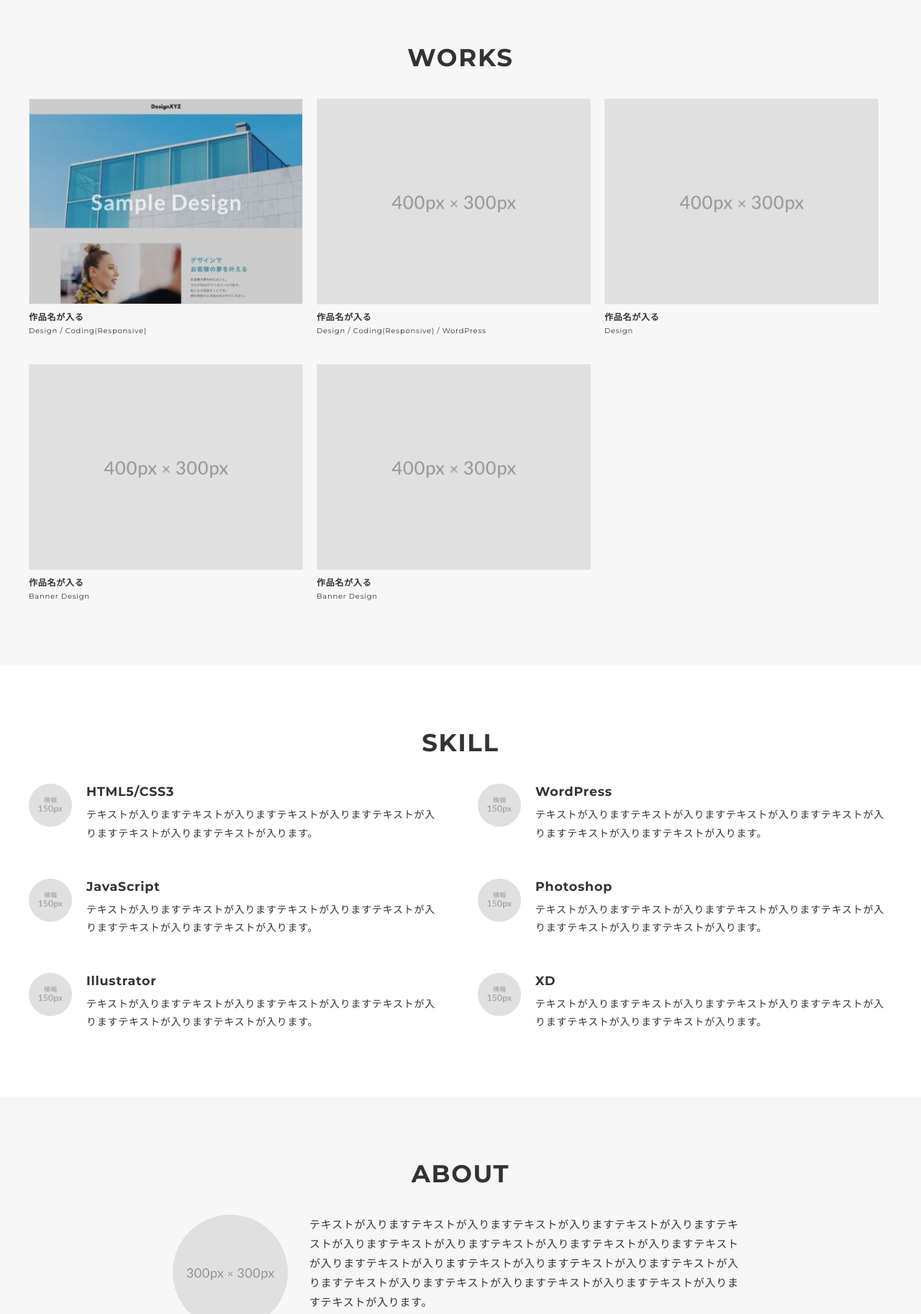
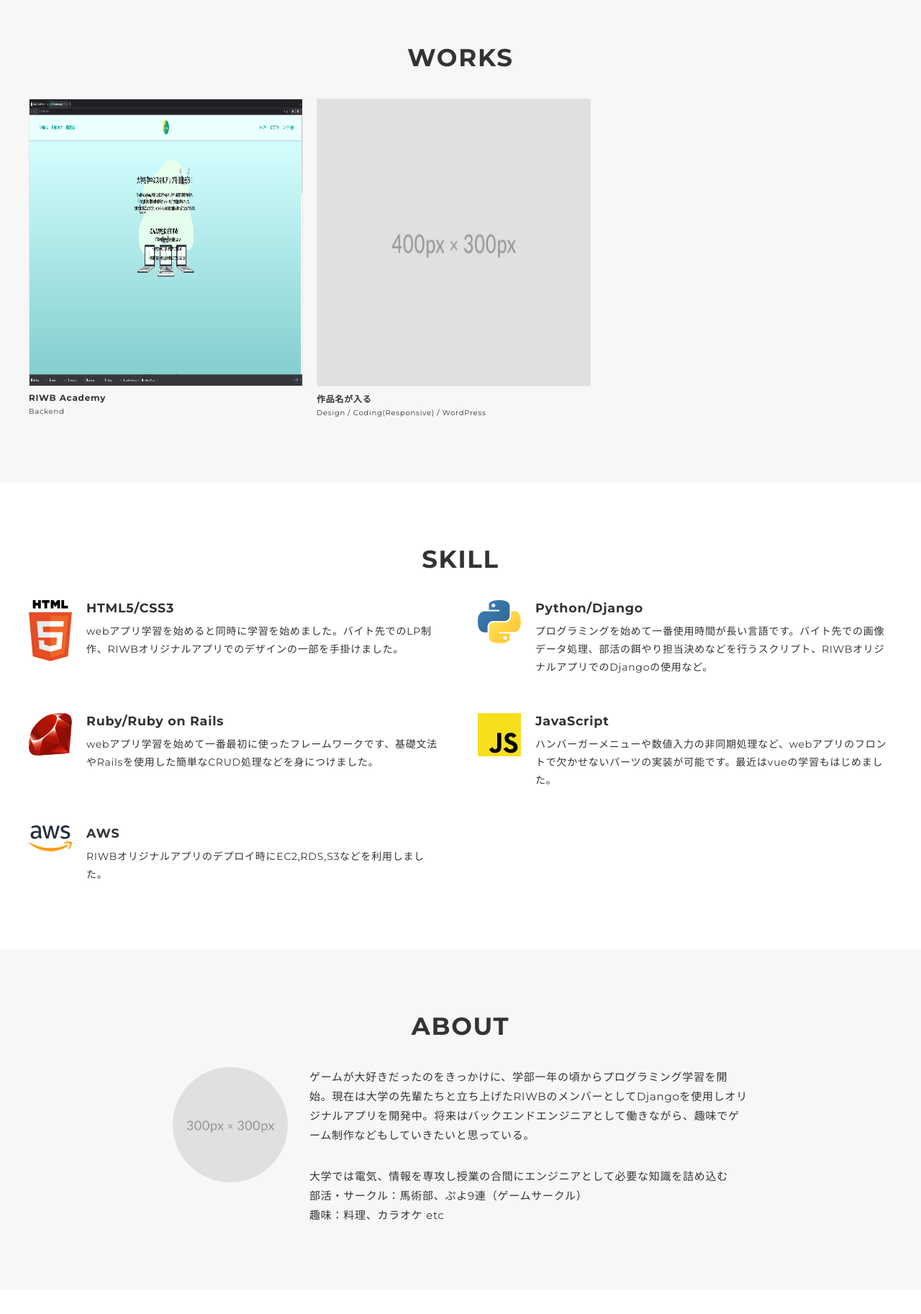
Before and after one commit to kiyokazu2424/Portfolio, a plain HTML site: page index.html in a window 1280 px wide. Shown: the part 780-2606 px from the top of the page at 72% size. Drawn offline with nearby package versions, Linux system fonts and the light colour scheme.

Commit message:
テンプレの修正

```diff
--- a/css/style.css
+++ b/css/style.css
@@ -196,6 +196,7 @@ img {
 }
 
 .works-img img {
+  height: 400px;
   border: 1px solid #e6e6e6;
 }
 
--- a/index.html
+++ b/index.html
@@ -4,12 +4,12 @@
   <meta charset="utf-8">
   <meta name="viewport" content="width=device-width,initial-scale=1">
   <meta property='og:type' content='website'>
-  <meta property='og:title' content='WebデザイナーTARO YAMADA ポートフォリオ'>
+  <meta property='og:title' content='バックエンドエンジニアKIYOKAZU OKAMOTO ポートフォリオ'>
   <meta property='og:url' content='URLが入る'>
-  <meta property='og:description' content='TARO YAMADAのポートフォリオサイトです。'>
+  <meta property='og:description' content='KIYOKAZU OKAMOTOのポートフォリオサイトです。'>
   <meta property="og:image" content="img/ogp.png">
-  <meta name="description" content="TARO YAMADAのポートフォリオサイトです" />
-  <title>TARO YAMADA ポートフォリオ</title>
+  <meta name="description" content="KIYOKAZU OKAMOTOのポートフォリオサイトです" />
+  <title>KIYOKAZU OKAMOTO ポートフォリオ</title>
   <link rel="preconnect" href="https://fonts.gstatic.com">
   <link href="https://fonts.googleapis.com/css2?family=Montserrat:wght@400;700&display=swap" rel="stylesheet">
   <link href="https://fonts.googleapis.com/css?family=Material+Icons+Outlined" rel="stylesheet">
@@ -25,9 +25,11 @@
     <!-- header -->
     <header class="header ">
       <div class="container">
+
         <h1 class="header-logo">
-          <a href=".">TARO YAMADA</a>
+          <a href=".">KIYOKAZU OKAMOTO</a>
         </h1>
+
         <nav class="gnav">
           <ul class="gnav-list">
             <li class="gnav-item"><a href="#works">WORKS</a></li>
@@ -36,6 +38,7 @@
             <li class="gnav-item"><a href="#contact">CONTACT</a></li>
           </ul>
         </nav>
+
       </div>
     </header>
     <!-- /header -->
@@ -45,12 +48,14 @@
       <!-- mv -->
       <div class="mv">
         <div class="mv-container">
-          <p class="mv-title">TARO YAMADA</p>
-          <p class="mv-subtitle">PORTFOLIO</p>
+
+          <p class="mv-title">KIYOKAZU'S PORTFOLIO</p>
+          <!-- <p class="mv-subtitle">PORTFOLIO</p> -->
           <p class="mv-text">
-            ユーザーとお客様が心から満足できる<br class="sp-only">サイトをお作りいたします。<br>
-            デザインとコーディングは<br class="sp-only">おまかせください。<br>
+            バックエンドエンジニアを目指す<br class="sp-only">大学生です。<br>
+            開発したアプリとプロフィールを公開しております、<br class="sp-only">ご自由にご覧ください。<br>
           </p>
+
         </div>
       </div>
       <!-- /mv -->
@@ -60,31 +65,19 @@
         <div class="container">
           <h2 class="title">WORKS</h2>
           <div class="works-list">
-            <a class="works-item" href="works-template.html">
-              <div class="works-img"><img src="img/works-sample-thumb.jpg" alt="" /></div>
-              <p class="works-name">作品名が入る</p>
-              <p class="works-info">Design / Coding(Responsive)</p>
+
+            <a class="works-item" href="riwb-academy.html">
+              <div class="works-img"><img src="img/riwb_top.png" alt="" /></div>
+              <p class="works-name">RIWB Academy</p>
+              <p class="works-info">Backend</p>
             </a>
+
             <a class="works-item" href="works-template.html">
               <div class="works-img"><img src="img/works-dummy-thumb.jpg" alt="" /></div>
               <p class="works-name">作品名が入る</p>
               <p class="works-info">Design / Coding(Responsive) / WordPress</p>
             </a>
-            <a class="works-item" href="works-template.html">
-              <div class="works-img"><img src="img/works-dummy-thumb.jpg" alt="" /></div>
-              <p class="works-name">作品名が入る</p>
-              <p class="works-info">Design</p>
-            </a>
-            <a class="works-item" href="works-template.html">
-              <div class="works-img"><img src="img/works-dummy-thumb.jpg" alt="" /></div>
-              <p class="works-name">作品名が入る</p>
-              <p class="works-info">Banner Design</p>
-            </a>
-            <a class="works-item" href="works-template.html">
-              <div class="works-img"><img src="img/works-dummy-thumb.jpg" alt="" /></div>
-              <p class="works-name">作品名が入る</p>
-              <p class="works-info">Banner Design</p>
-            </a>
+
           </div>
         </div>
       </section>
@@ -94,55 +87,54 @@
       <section class="skill section" id="skill">
         <div class="container">
           <h2 class="title">SKILL</h2>
+
           <div class="skill-list">
+
             <div class="skill-item">
-              <p class="skill-img"><img src="img/icon_skill.png" alt=""></p>
+              <p class="skill-img"><img src="img/lang_html-5.svg" alt=""></p>
               <div class="skill-body">
                 <h3 class="skill-name">HTML5/CSS3</h3>
                 <p class="skill-text">
-                  テキストが入りますテキストが入りますテキストが入りますテキストが入りますテキストが入りますテキストが入ります。</p>
+                  webアプリ学習を始めると同時に学習を始めました。バイト先でのLP制作、RIWBオリジナルアプリでのデザインの一部を手掛けました。</p>
               </div>
             </div>
+
             <div class="skill-item">
-              <p class="skill-img"><img src="img/icon_skill.png" alt=""></p>
+              <p class="skill-img"><img src="img/lang_python.svg" alt=""></p>
               <div class="skill-body">
-                <h3 class="skill-name">WordPress</h3>
+                <h3 class="skill-name">Python/Django</h3>
                 <p class="skill-text">
-                  テキストが入りますテキストが入りますテキストが入りますテキストが入りますテキストが入りますテキストが入ります。</p>
+                  プログラミングを始めて一番使用時間が長い言語です。バイト先での画像データ処理、部活の餌やり担当決めなどを行うスクリプト、RIWBオリジナルアプリでのDjangoの使用など。</p>
               </div>
             </div>
+
             <div class="skill-item">
-              <p class="skill-img"><img src="img/icon_skill.png" alt=""></p>
+              <p class="skill-img"><img src="img/lang_ruby.svg" alt=""></p>
+              <div class="skill-body">
+                <h3 class="skill-name">Ruby/Ruby on Rails</h3>
+                <p class="skill-text">
+                  webアプリ学習を始めて一番最初に使ったフレームワークです、基礎文法やRailsを使用した簡単なCRUD処理などを身につけました。</p>
+              </div>
+            </div>
+
+            <div class="skill-item">
+              <p class="skill-img"><img src="img/lang_javascript.svg" alt=""></p>
               <div class="skill-body">
                 <h3 class="skill-name">JavaScript</h3>
                 <p class="skill-text">
-                  テキストが入りますテキストが入りますテキストが入りますテキストが入りますテキストが入りますテキストが入ります。</p>
+                  ハンバーガーメニューや数値入力の非同期処理など、webアプリのフロントで欠かせないパーツの実装が可能です。最近はvueの学習もはじめました。</p>
               </div>
             </div>
+
             <div class="skill-item">
-              <p class="skill-img"><img src="img/icon_skill.png" alt=""></p>
+              <p class="skill-img"><img src="img/lang_aws.svg" alt=""></p>
               <div class="skill-body">
-                <h3 class="skill-name">Photoshop</h3>
+                <h3 class="skill-name">AWS</h3>
                 <p class="skill-text">
-                  テキストが入りますテキストが入りますテキストが入りますテキストが入りますテキストが入りますテキストが入ります。</p>
+                  RIWBオリジナルアプリのデプロイ時にEC2,RDS,S3などを利用しました。</p>
               </div>
             </div>
-            <div class="skill-item">
-              <p class="skill-img"><img src="img/icon_skill.png" alt=""></p>
-              <div class="skill-body">
-                <h3 class="skill-name">Illustrator</h3>
-                <p class="skill-text">
-                  テキストが入りますテキストが入りますテキストが入りますテキストが入りますテキストが入りますテキストが入ります。</p>
-              </div>
-            </div>
-            <div class="skill-item">
-              <p class="skill-img"><img src="img/icon_skill.png" alt=""></p>
-              <div class="skill-body">
-                <h3 class="skill-name">XD</h3>
-                <p class="skill-text">
-                  テキストが入りますテキストが入りますテキストが入りますテキストが入りますテキストが入りますテキストが入ります。</p>
-              </div>
-            </div>
+
           </div>
         </div>
       </section>
@@ -151,19 +143,27 @@
       <!-- about -->
       <section class="about section" id="about">
         <div class="container">
+
           <h2 class="title">ABOUT</h2>
+
           <div class="profile">
+
             <p class="profile-img">
               <img src="img/profile.jpg" alt="">
             </p>
+
             <div class="profile-body">
               <p>
-                テキストが入りますテキストが入りますテキストが入りますテキストが入りますテキストが入りますテキストが入りますテキストが入りますテキストが入りますテキストが入りますテキストが入りますテキストが入りますテキストが入りますテキストが入りますテキストが入りますテキストが入りますテキストが入りますテキストが入りますテキストが入ります。
+                ゲームが大好きだったのをきっかけに、学部一年の頃からプログラミング学習を開始。現在は大学の先輩たちと立ち上げたRIWBのメンバーとしてDjangoを使用しオリジナルアプリを開発中。将来はバックエンドエンジニアとして働きながら、趣味でゲーム制作などもしていきたいと思っている。
               </p>
+
               <p>
-                テキストが入りますテキストが入りますテキストが入りますテキストが入りますテキストが入りますテキストが入りますテキストが入りますテキストが入りますテキストが入りますテキストが入りますテキストが入りますテキストが入ります。
+                大学では電気、情報を専攻し授業の合間にエンジニアとして必要な知識を詰め込む<br>
+                部活・サークル：馬術部、ぷよ9連（ゲームサークル）<br>
+                趣味：料理、カラオケ etc
               </p>
             </div>
+
           </div>
         </div>
       </section>
@@ -173,16 +173,20 @@
       <section class="contact section" id="contact">
         <div class="container">
           <h2 class="title">CONTACT</h2>
+
           <p class="lead">
             お問い合わせは、<br class="sp-only">SNSかメールにてお願いいたします。
           </p>
+
           <div class="contact-list">
             <a class="contact-item" href="https://twitter.com/" target="_blank" rel="noopener">Twitter</a>
             <a class="contact-item" href="https://www.instagram.com/" target="_blank" rel="noopener">Instagram</a>
-            <span class="contact-item">xxxxxx@gmail.com</span>
+            <span class="contact-item">k.okamoto@riwb.org</span>
           </div>
+
         </div>
       </section>
+
       <!-- /contact -->
       <div class="page-top" id="js-page-top">
         <span class="material-icons-outlined">expand_less</span>
@@ -191,7 +195,7 @@
 
     <!-- footer -->
     <footer class="footer">
-      <div class="copyright">&copy;TARO YAMADA</div>
+      <div class="copyright">&copy;KIYOKAZU OKAMOTO</div>
     </footer>
     <!-- /footer -->
 
```
Also changed, not shown: riwb-academy.html (renamed from works-template.html, +32 -14 lines), img/lang_aws.svg (added), img/lang_html-5.svg (added), img/lang_javascript.svg (added), img/lang_python.svg (added), img/lang_ruby.svg (added), img/riwb_top.png (added), 1 other file.
